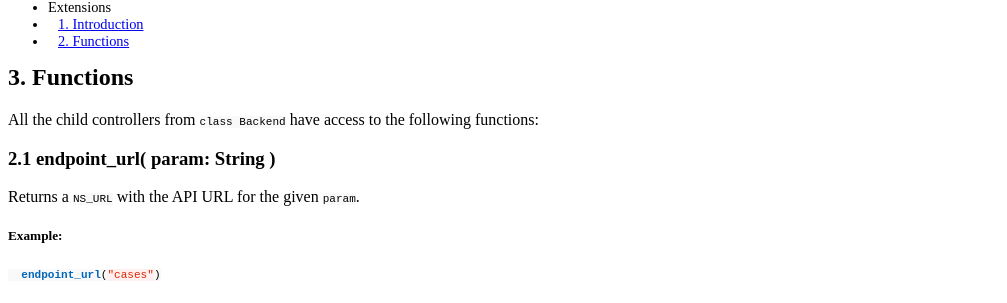
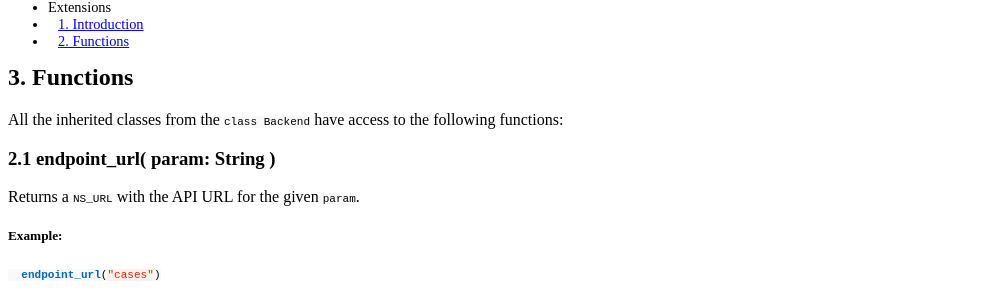
Before and after one commit to Aspoz/Sweet-iOS-Docs, a Jekyll site: the page built from _posts/2015-01-12-backend-functions.md, in a window 1280 px wide and 900 px high, scrolled down 342 px. Shown: the part 149-452 px from the top of the window, without its empty margins (0-1007 px from the left). Built offline with Jekyll 4.4.1, drawn with Linux system fonts in a browser that asks for light colours; Markdown is read by kramdown in place of the engine named in the settings; a style sheet for code colours, icons or effects is not loaded.

Commit message:
Change child controllers in inherited classes

```diff
--- a/_posts/2015-01-12-backend-functions.md
+++ b/_posts/2015-01-12-backend-functions.md
@@ -5,7 +5,7 @@ category: back
 date: 2015-01-12 16:27:36
 ---
 
-All the child controllers from `class Backend` have access to the following functions:
+All the inherited classes from the `class Backend` have access to the following functions:
 
 ### 2.1 endpoint_url( param: String )
 Returns a `NS_URL` with the API URL for the given `param`.
```
